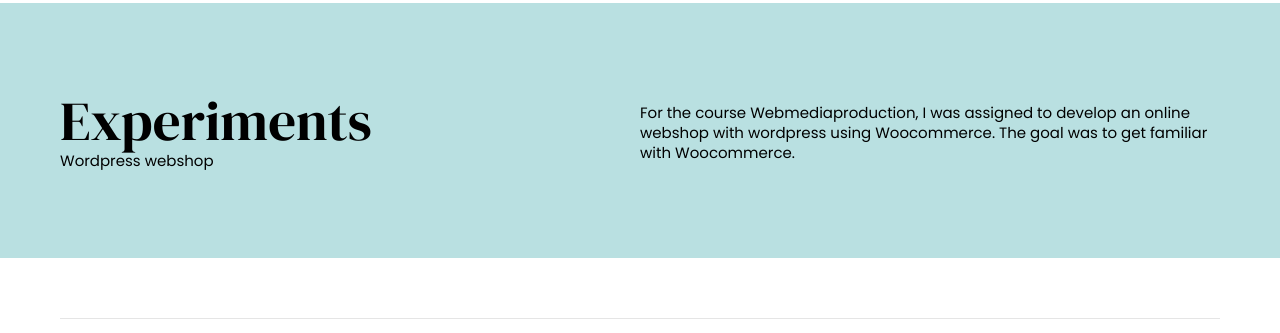
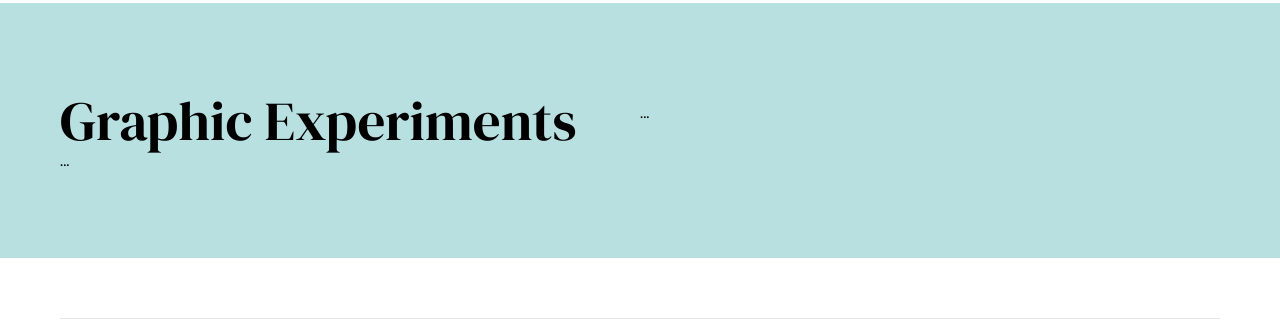
Before and after one commit to ankevdv/portfolio, a plain HTML site: page graphicexperiments.html in a window 1280 px wide. Shown: the part 127-460 px from the top of the page. Drawn offline with Linux system fonts and the light colour scheme; a web font is replaced by a local one.

Commit message:
title pagina's

```diff
--- a/graphicexperiments.html
+++ b/graphicexperiments.html
@@ -1,7 +1,7 @@
 <!doctype html>
 <html>
 	<head>
-		<title>Portfolio site</title>
+		<title>Graphic experiments</title>
 		<link rel="stylesheet" type="text/css" href="reset_plus.css">
 		<link rel="stylesheet" type="text/css" href="projectrebrandingcloots.css">
 		<link href="https://fonts.googleapis.com/css?family=Martel+Sans:800|Poppins&display=swap" rel="stylesheet">
@@ -105,9 +105,9 @@
 
 				<section  id="algemeneinfo" class="bodymarge">
 					<div class="grid">
-						<h1>Experiments</h1>
-						<h2>Wordpress webshop</h2>
-						<p class="info1">For the course Webmediaproduction, I was assigned to develop an online webshop with wordpress using Woocommerce. The goal was to get familiar with Woocommerce.
+						<h1>Graphic Experiments</h1>
+						<h2>...</h2>
+						<p class="info1">...
 						</p>
 					</div>
 				</section>
```
Also changed, not shown: about.html (+1 -1 lines), basedesign.html (+1 -1 lines), contact.html (+1 -1 lines), foodfairy.html (+1 -1 lines), index.html (+1 -1 lines), jupe.html (+3 -3 lines), otomat.html (+1 -1 lines), projectbrandingcloots.html (+1 -1 lines), projectcinema4d.html (+1 -1 lines), projectrebrandingcloots.html (+1 -1 lines).
